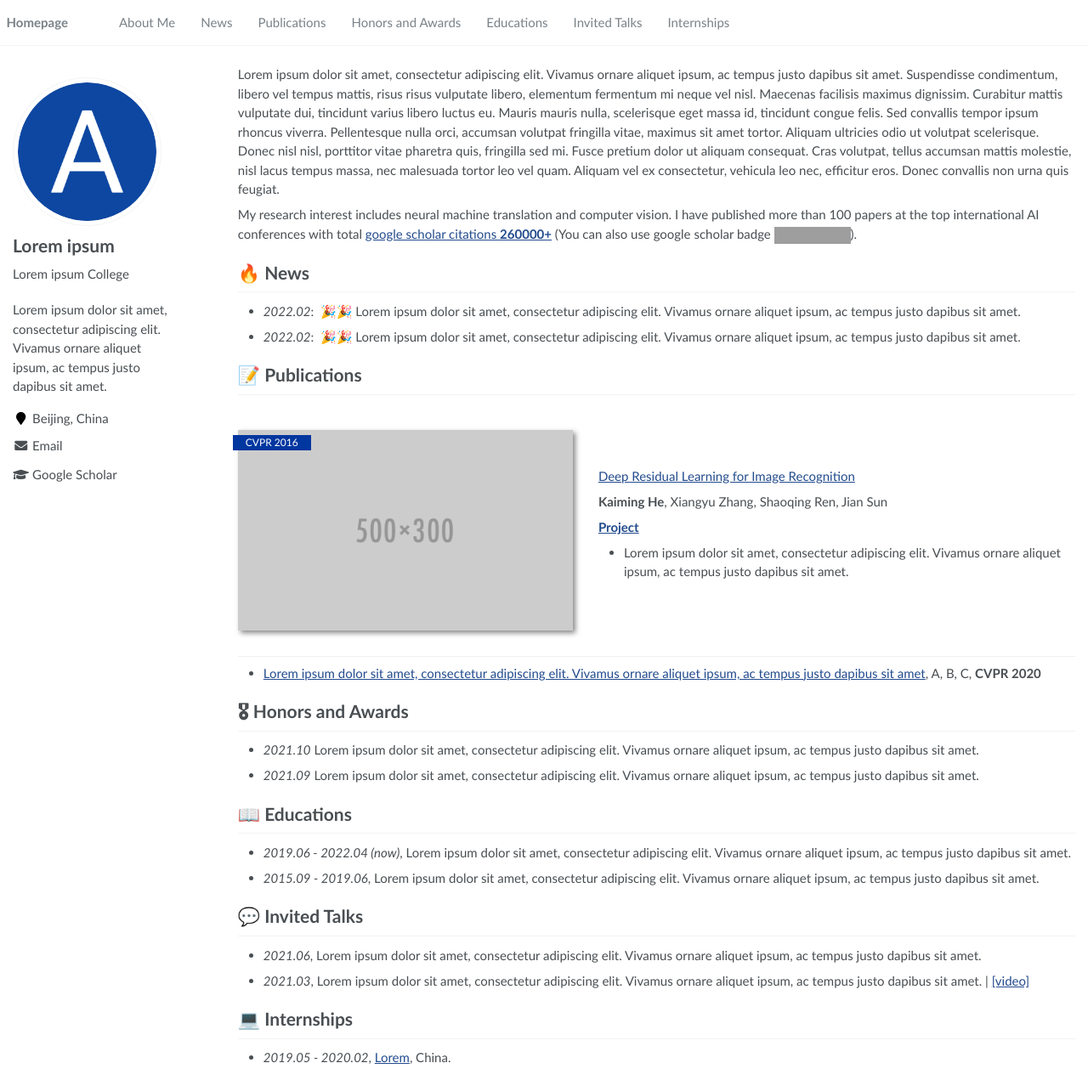
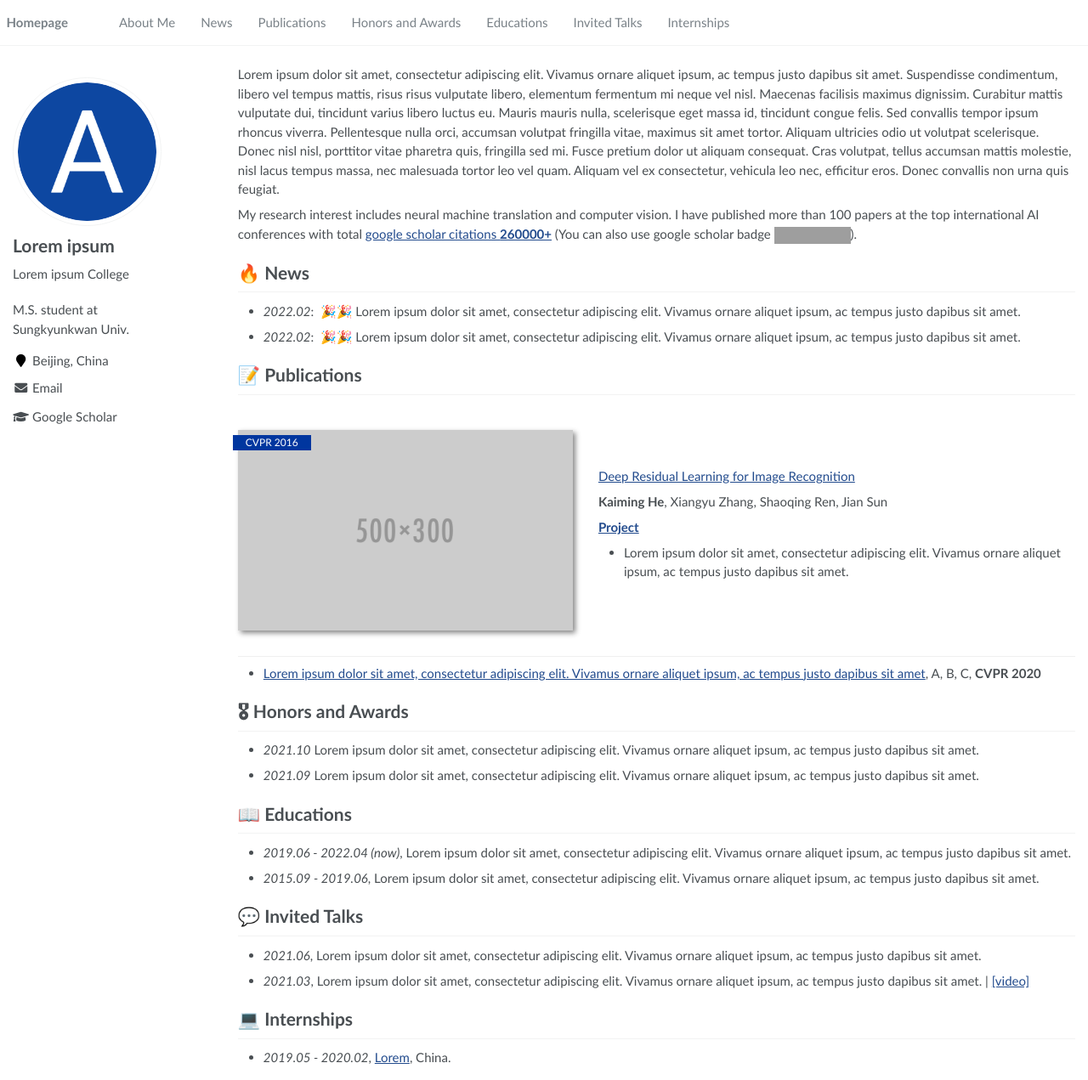
Before and after one commit to soohwan-so/soohwan-so.github.io, a Jekyll site: the page built from _pages/about.md, in a window 1280 px wide and 1271 px high. Shown: the whole window at 85% size. Built offline with Jekyll 4.4.1, drawn with Linux system fonts in a browser that asks for light colours; grey boxes are pictures that could not be loaded.

Commit message:
Update _config.yml

```diff
--- a/_config.yml
+++ b/_config.yml
@@ -6,9 +6,9 @@
 # `jekyll serve`. If you change this file, please restart the server process.
 
 # Site Settings
-title                    : "Lorem ipsum"
-description              : "Lorem ipsum dolor sit amet, consectetur adipiscing elit. Vivamus ornare aliquet ipsum, ac tempus justo dapibus sit amet. "
-repository               : "RayeRen/acad-homepage.github.io"
+title                    : "Soohwan So"
+description              : "M.S. student at Sungkyunkwan Univ."
+repository               : "soohwan-so/soohwan-so.github.io"
 google_scholar_stats_use_cdn : true
 
 # google analytics
```
